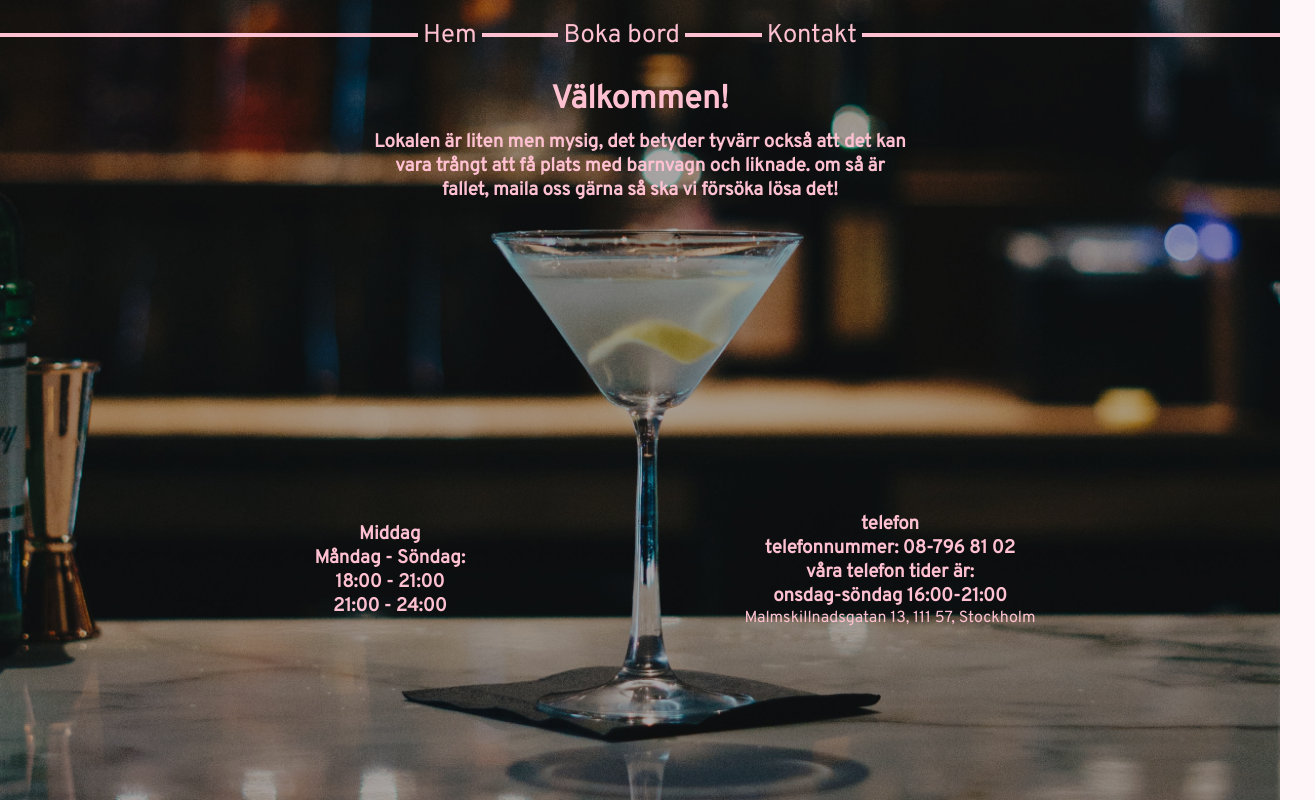
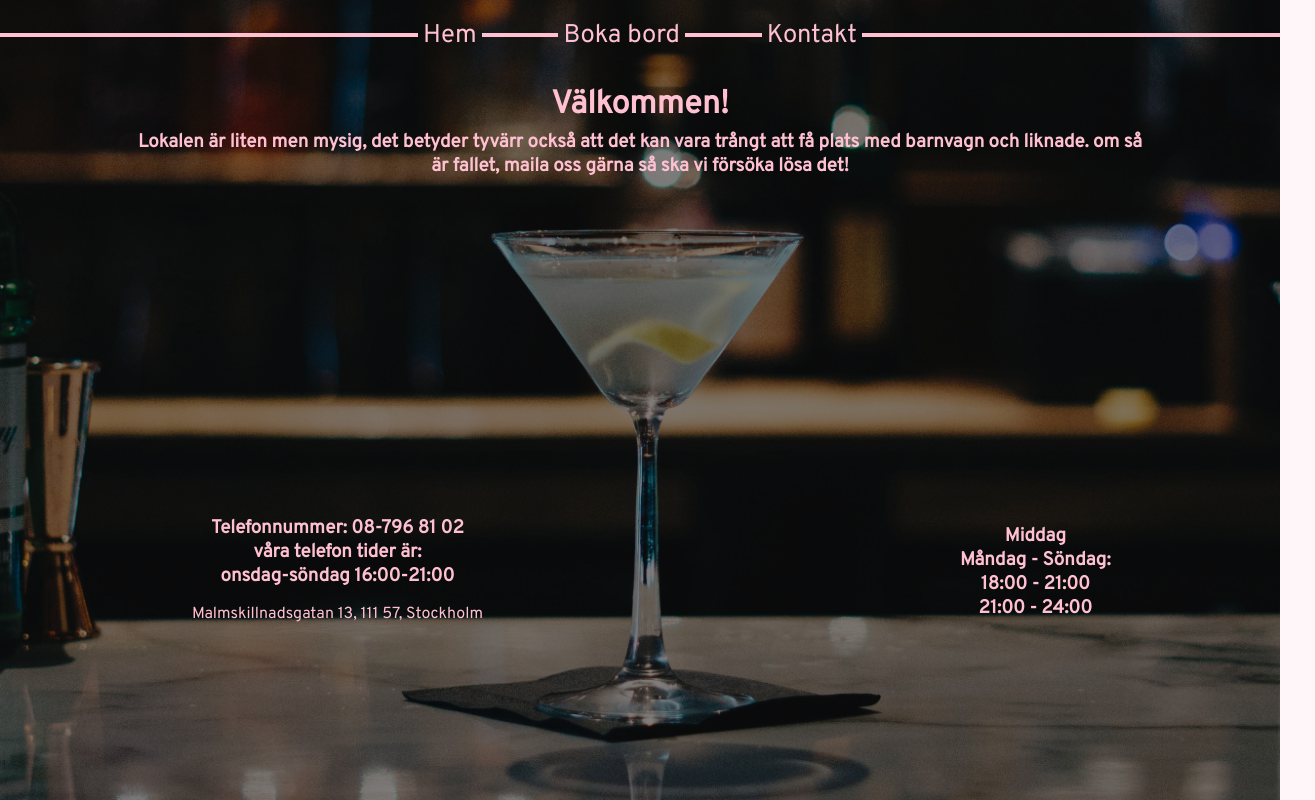
Before and after one commit to Holmkvists/restaurant, a React (Create React App) app: page /kontakt in a window 1280 px wide. Shown: the whole page, 1315 px wide, since content can reach past the window. Built offline with nearby package versions, Linux system fonts and the light colour scheme.

Commit message:
Contact updated,

```diff
--- a/src/components/Header/styles/header.css
+++ b/src/components/Header/styles/header.css
@@ -10,6 +10,8 @@
   justify-content: space-evenly;
   height: 70px;
   align-items: center;
+  margin: 0%;
+  padding: 0%;
 }
 
 .header__li {
--- a/src/components/Header/styles/header.scss
+++ b/src/components/Header/styles/header.scss
@@ -11,6 +11,8 @@
   justify-content: space-evenly;
   height: 70px;
   align-items: center;
+  margin: 0%;
+  padding: 0%;
 }
 
 .header__li {
--- a/src/pages/Contact/Contact.tsx
+++ b/src/pages/Contact/Contact.tsx
@@ -1,30 +1,30 @@
+import { Address } from "components/Address/Address";
 import { Header } from "components/Header/Header";
 import "./styles/contact.css";
 export const Contact = () => {
   return (
     <div className="image__container">
-      <div className="tester">
+      <div className="background__filter">
         <Header />
         <div className="heading__info">
           <h1 className="h1__heading">Välkommen!</h1>
-          <div className="contact__info2">
+          <div className="contact__info-text">
             <h3>
               Lokalen är liten men mysig, det betyder tyvärr också att det kan
+              vara trångt att få plats med barnvagn och liknade. om så är
+              fallet, maila oss gärna så ska vi försöka lösa det!
             </h3>
-            <h3>vara trångt att få plats med barnvagn och liknade. om så är</h3>
-            <h3>fallet, maila oss gärna så ska vi försöka lösa det!</h3>
           </div>
         </div>
         <div className="contact__div">
-          <div className="contact__info3">
+          <div className="contact__openhours">
             <h3>Middag </h3>
             <h3>Måndag - Söndag:</h3>
             <h3>18:00 - 21:00</h3>
             <h3>21:00 - 24:00</h3>
           </div>
-          <div className="contact__info">
-            <h3>telefon</h3>
-            <h3>telefonnummer: 08-796 81 02</h3>
+          <div className="contact__telefon">
+            <h3>Telefonnummer: 08-796 81 02</h3>
             <h3>våra telefon tider är:</h3>
             <h3>onsdag-söndag 16:00-21:00</h3>
             <p>Malmskillnadsgatan 13, 111 57, Stockholm</p>
--- a/src/pages/Contact/styles/contact.css
+++ b/src/pages/Contact/styles/contact.css
@@ -1,35 +1,25 @@
 @import url("https://fonts.googleapis.com/css2?family=Overpass&display=swap");
-* {
-  box-sizing: border-box;
-  padding: 0;
-  margin: 0;
-}
-
 .image__container {
+  background-color: #fff6f9;
   background-image: url("/public/assets/contact.jpg");
   background-repeat: no-repeat;
   background-size: cover;
   background-position: center;
-  height: 100vh;
+  height: 100%;
+  overflow: auto;
 }
 
-.tester {
-  background-color: rgba(0, 0, 0, 0.316);
-  height: 100vh;
+.background__filter {
+  min-height: 100vh;
+  background-color: rgba(0, 0, 0, 0.4901960784);
 }
 
-.contact__info {
+.heading__info {
   display: flex;
+  flex-direction: column;
   align-items: center;
-  justify-content: center;
-  align-items: center;
-  flex-direction: column;
-  color: #ffc1d1;
-  margin-top: 10%;
-}
-
-.contact__info2 {
-  display: none;
+  text-align: center;
+  padding: 10px;
 }
 
 .h1__heading {
@@ -37,61 +27,69 @@
   align-items: center;
   justify-content: center;
   color: #ffc1d1;
-  margin-top: 5%;
+  padding: 5px;
 }
 
-.contact__info3 {
-  display: none;
+.contact__info-text {
+  color: #ffc1d1;
+  display: flex;
+  justify-content: center;
+  align-items: center;
+  flex-direction: column;
+  width: 80%;
+}
+
+.contact__telefon {
+  display: flex;
+  align-items: center;
+  justify-content: center;
+  align-items: center;
+  flex-direction: column;
+  color: #ffc1d1;
+  position: absolute;
+  bottom: 9%;
+  display: flex;
+  justify-content: center;
+  width: 100%;
+}
+
+.contact__openhours {
+  visibility: hidden;
+}
+
+h3 {
+  margin: 0%;
+}
+
+h1 {
+  margin: 0%;
 }
 
 @media only screen and (min-width: 768px) {
-  .contact__info2 {
-    display: flex;
-    flex-direction: column;
-    justify-content: center;
-    align-items: center;
-    color: #ffc1d1;
-    padding: 10px;
-  }
-  .contact__info {
-    display: flex;
-    flex-direction: column;
-    align-items: center;
-    justify-content: center;
-    margin-top: 0%;
-  }
-  .contact__info3 {
-    display: flex;
-    flex-direction: column;
-    align-items: center;
-    justify-content: center;
-    color: #ffc1d1;
-  }
-  .contact__div {
-    display: flex;
-    flex-direction: row;
-    justify-content: space-evenly;
-    margin-top: 300px;
-    position: relative;
-    left: 35px;
-  }
-  .heading__info {
-    margin-top: 120px;
+  .image__container {
+    margin: 0%;
   }
 }
 @media only screen and (min-width: 1220px) {
-  .h1__heading {
-    margin: 0%;
-  }
   .heading__info {
     display: flex;
     flex-direction: column;
     justify-content: flex-start;
     align-items: center;
-    margin-bottom: 400px;
-    margin: 10px;
   }
-  .contact__div {
-    bottom: 0%;
+  .contact__telefon {
+    width: auto;
+    bottom: 20%;
+    left: 15%;
+  }
+  .contact__openhours {
+    visibility: visible;
+    color: #ffc1d1;
+    position: absolute;
+    bottom: 22.5%;
+    left: 75%;
+    display: flex;
+    flex-direction: column;
+    align-items: center;
   }
 }/*# sourceMappingURL=contact.css.map */
--- a/src/pages/Contact/styles/contact.scss
+++ b/src/pages/Contact/styles/contact.scss
@@ -1,99 +1,97 @@
 @import "../../../variables/_variables";
 
-* {
-  box-sizing: border-box;
-  padding: 0;
-  margin: 0;
-}
-
 .image__container {
+  background-color: $light-pink;
   background-image: url("/public/assets/contact.jpg");
   background-repeat: no-repeat;
   background-size: cover;
   background-position: center;
-  height: 100vh;
+  height: 100%;
+  overflow: auto;
 }
 
-.tester {
-  background-color: rgba(0, 0, 0, 0.316);
-  height: 100vh;
+.background__filter {
+  min-height: 100vh;
+  background-color: grayscale($color: #0000007d);
 }
 
-.contact__info {
+.heading__info {
+  display: flex;
+  flex-direction: column;
+  align-items: center;
+  text-align: center;
+  padding: 10px;
+}
+
+.h1__heading {
+  display: flex;
+  align-items: center;
+  justify-content: center;
+  color: $dark-pink;
+  padding: 5px;
+}
+
+.contact__info-text {
+  color: $dark-pink;
+  display: flex;
+  justify-content: center;
+  align-items: center;
+  flex-direction: column;
+  width: 80%;
+}
+
+.contact__telefon {
   display: flex;
   align-items: center;
   justify-content: center;
   align-items: center;
   flex-direction: column;
   color: $dark-pink;
-  margin-top: 10%;
+  position: absolute;
+  bottom: 9%;
+  display: flex;
+  justify-content: center;
+  width: 100%;
 }
 
-.contact__info2 {
-  display: none;
+.contact__openhours {
+  visibility: hidden;
 }
-.h1__heading {
-  display: flex;
-  align-items: center;
-  justify-content: center;
-  color: $dark-pink;
-  margin-top: 5%;
+
+h3 {
+  margin: 0%;
 }
-.contact__info3 {
-  display: none;
+h1 {
+  margin: 0%;
 }
 
 @media only screen and (min-width: 768px) {
-  .contact__info2 {
-    display: flex;
-    flex-direction: column;
-    justify-content: center;
-    align-items: center;
-    color: $dark-pink;
-    padding: 10px;
-  }
-  .contact__info {
-    display: flex;
-    flex-direction: column;
-    align-items: center;
-    justify-content: center;
-    margin-top: 0%;
-  }
-  .contact__info3 {
-    display: flex;
-    flex-direction: column;
-    align-items: center;
-    justify-content: center;
-    color: $dark-pink;
-  }
-
-  .contact__div {
-    display: flex;
-    flex-direction: row;
-    justify-content: space-evenly;
-    margin-top: 300px;
-    position: relative;
-    left: 35px;
-  }
-  .heading__info {
-    margin-top: 120px;
+  .image__container {
+    margin: 0%;
   }
 }
 
 @media only screen and (min-width: 1220px) {
-  .h1__heading {
-    margin: 0%;
-  }
   .heading__info {
     display: flex;
     flex-direction: column;
     justify-content: flex-start;
     align-items: center;
-    margin-bottom: 400px;
-    margin: 10px;
   }
 
-  .contact__div {
-    bottom: 0%;
+  .contact__telefon {
+    width: auto;
+    bottom: 20%;
+    left: 15%;
+  }
+  .contact__openhours {
+    visibility: visible;
+    color: $dark-pink;
+    position: absolute;
+    bottom: 22.5%;
+    left: 75%;
+    display: flex;
+    flex-direction: column;
+    align-items: center;
   }
 }
```
Also changed, not shown: 2 other files (tests, documents, lock files or other folders).
